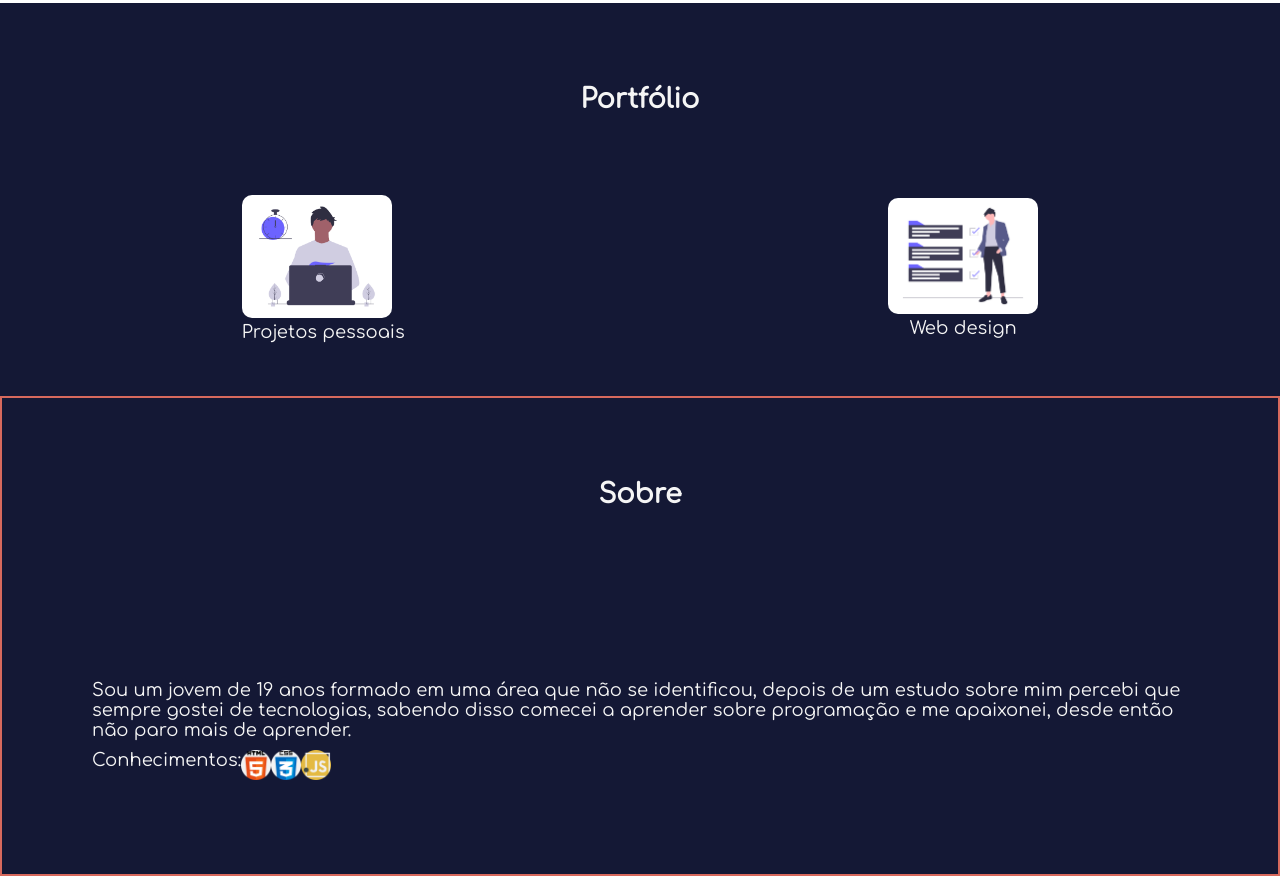
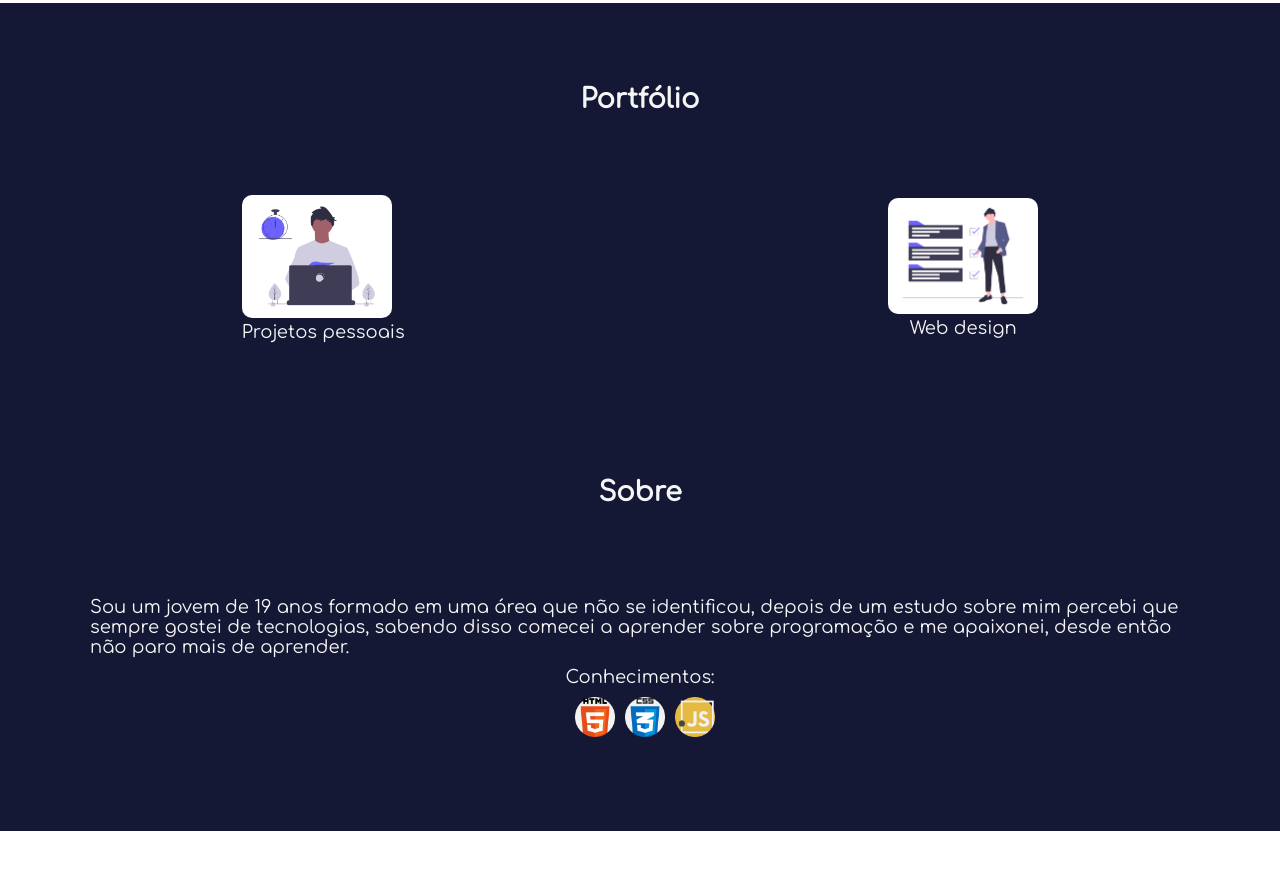
Before and after one commit to Canturilsnaik/portfolio, a plain HTML site: page index.html in a window 1280 px wide. Shown: the part 797-1673 px from the top of the page. After the commit the page ends 1628 px from the top, so only its background shows below. Drawn offline with Linux system fonts and the light colour scheme.

Commit message:
Colocando mais informações

```diff
--- a/css/styles.css
+++ b/css/styles.css
@@ -84,11 +84,9 @@ a:hover {
 .sobre-subtitle {
   display: block;
   text-align: center;
-  padding: 3em;
+  padding-top: 3em;
   color: whitesmoke;
 }
-
-
 
 .titulo {
   display: flex;
@@ -162,7 +160,6 @@ a:hover {
 
 .sobre {
   background-color: rgb(20, 24, 53);
-  border: 2px solid #d7695d;
 }
 
 .sobre p {
@@ -176,9 +173,22 @@ a:hover {
 .conhecimentos {
   display: flex;
   flex-direction: row;
+  align-items: center;
+  justify-content: center;
+  margin-top: 10px;
+}
+
+.conhec-title {
+  display: flex;
+  justify-content: center;
   margin-top: 10px;
 }
 
 .conhecimentos img {
-  width: 30px;
+  width: 50px;
+  padding-left: 10px;
 }
+
+.conhec-img:hover {
+  transform: translateY(5px);
+}
--- a/index.html
+++ b/index.html
@@ -61,11 +61,11 @@
       <div class="txt">
         <p>Sou um jovem de 19 anos formado em uma área que não se identificou, depois de um estudo sobre mim percebi que sempre gostei de tecnologias, sabendo disso comecei a aprender sobre programação e me apaixonei, desde então não paro mais de aprender.</p>
 
+        <p class="conhec-title">Conhecimentos:</p>
         <div class="conhecimentos">
-          <p class="">Conhecimentos:</p>
-          <figure><img src="./img/html-5.png" alt="HTML-5"></figure>
-          <figure><img src="./img/css.png" alt="CSS"></figure>
-          <figure><img src="./img/javascript.png" alt="Javascript"></figure>
+          <figure><img class="conhec-img" src="./img/html-5.png" alt="HTML-5"></figure>
+          <figure><img class="conhec-img" src="./img/css.png" alt="CSS"></figure>
+          <figure><img class="conhec-img" src="./img/javascript.png" alt="Javascript"></figure>
         </div>
       </div>
     </section>
```
